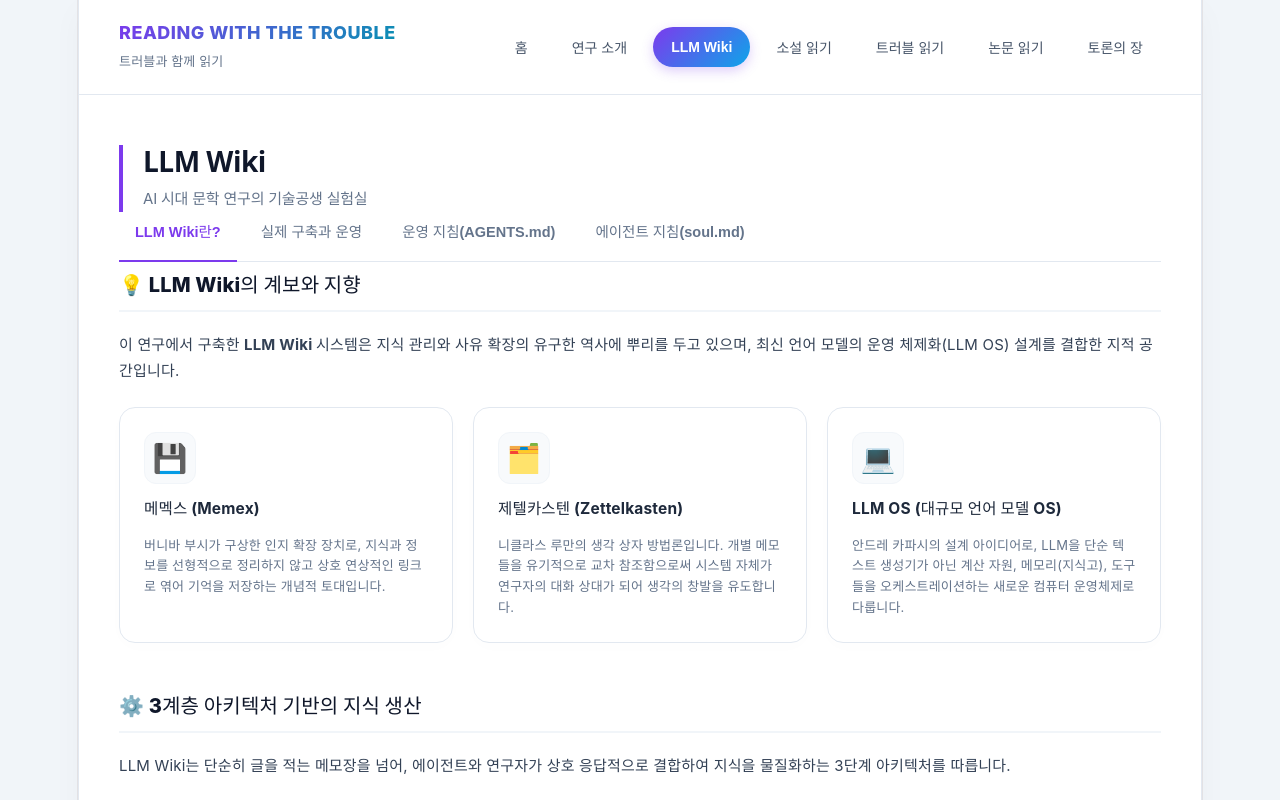
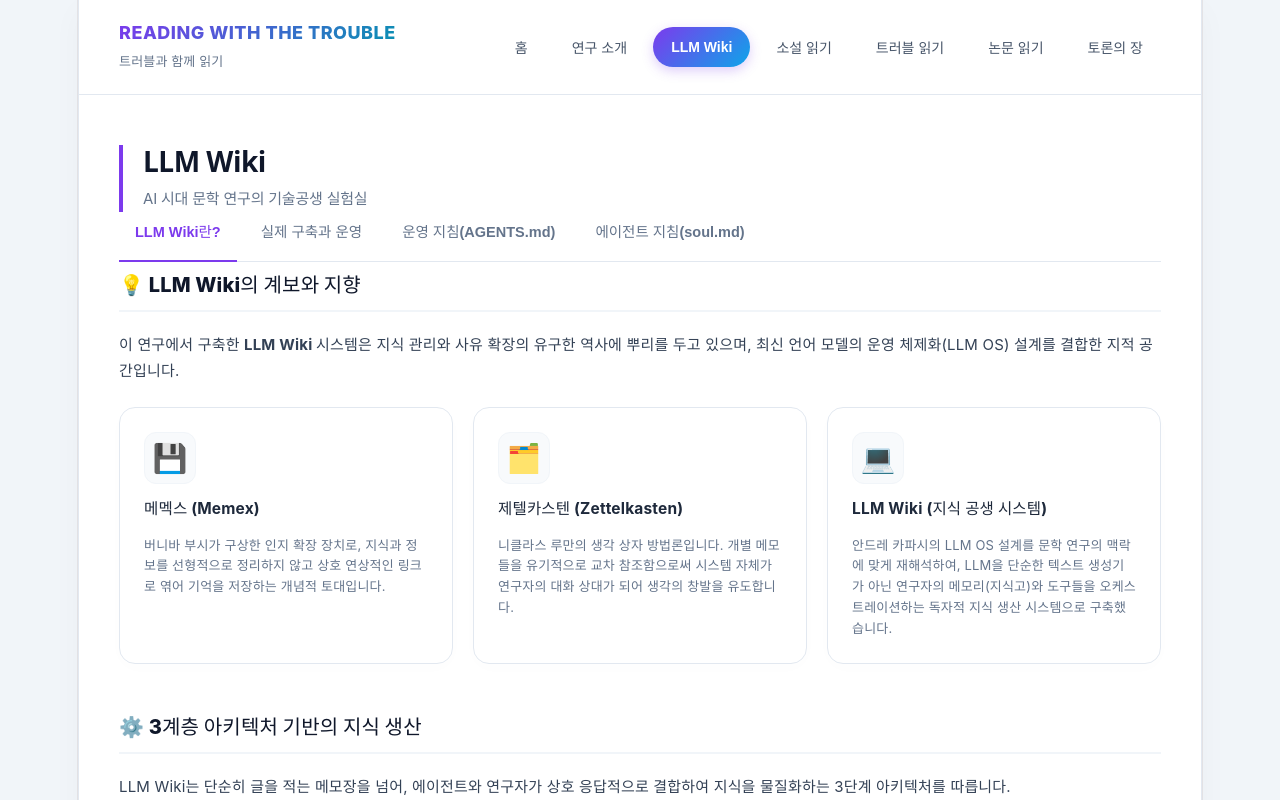
Before and after one commit to daewonnoh/LLM-Wiki-Agent, a React (Vite) app: page / in a window 1280 px wide. Both pictures are taken after a click on the button "LLM Wiki". Shown: the top 800 px of the page. Built offline with nearby package versions, Linux system fonts and the light colour scheme; a web font is replaced by a local one.

Commit message:
LLM OS 카드를 LLM Wiki 소개 카드로 변경 및 내용 수정

```diff
--- a/src/App.jsx
+++ b/src/App.jsx
@@ -940,8 +940,8 @@ function App() {
                     </div>
                     <div className="ancestry-card">
                       <div className="ancestry-icon">💻</div>
-                      <h4>LLM OS (대규모 언어 모델 OS)</h4>
-                      <p>안드레 카파시의 설계 아이디어로, LLM을 단순 텍스트 생성기가 아닌 계산 자원, 메모리(지식고), 도구들을 오케스트레이션하는 새로운 컴퓨터 운영체제로 다룹니다.</p>
+                      <h4>LLM Wiki (지식 공생 시스템)</h4>
+                      <p>안드레 카파시의 LLM OS 설계를 문학 연구의 맥락에 맞게 재해석하여, LLM을 단순한 텍스트 생성기가 아닌 연구자의 메모리(지식고)와 도구들을 오케스트레이션하는 독자적 지식 생산 시스템으로 구축했습니다.</p>
                     </div>
                   </div>
                 </section>
```
